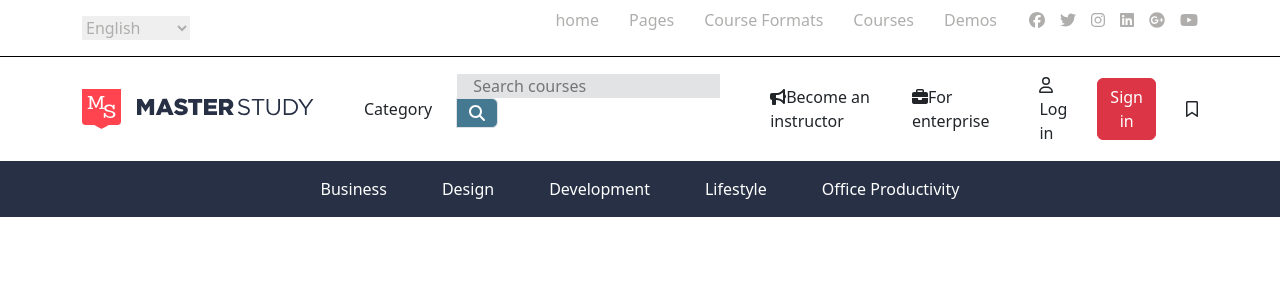
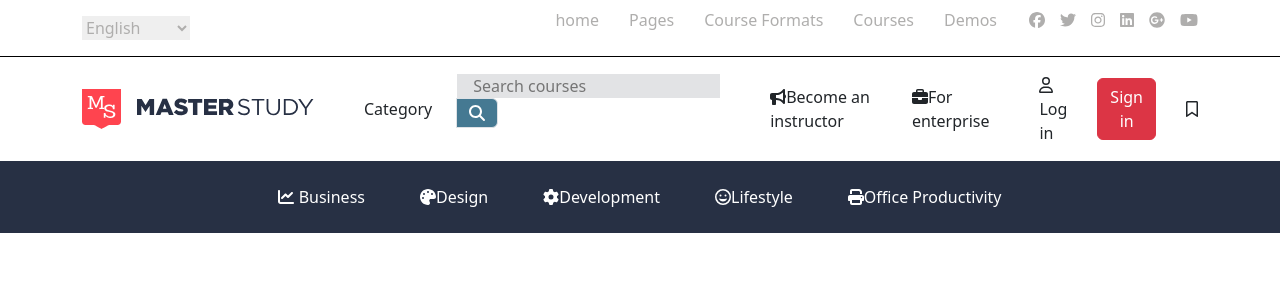
Before and after one commit to AlessandroTacconi/proj-html-vuejs, a Vue app: page / in a window 1280 px wide. Shown: the top 300 px of the page. Built offline with nearby package versions, Linux system fonts and the light colour scheme.

Commit message:
feat: header-more

```diff
--- a/src/components/AppHeader.vue
+++ b/src/components/AppHeader.vue
@@ -14,9 +14,11 @@ export default {
 </script>
 
 <template>
-  <HeaderTop />
-  <HeaderPrincipal />
-  <HeaderBottomVue />
+  <header>
+    <HeaderTop />
+    <HeaderPrincipal />
+    <HeaderBottomVue />
+  </header>
 </template>
 
 <style lang="scss">
--- a/src/components/HeaderBottom.vue
+++ b/src/components/HeaderBottom.vue
@@ -2,12 +2,12 @@
 
 <template>
   <div class="bottom">
-    <ul class="container py-3 d-flex justify-content-center">
-      <li>Business</li>
-      <li>Design</li>
-      <li>Development</li>
-      <li>Lifestyle</li>
-      <li>Office Productivity</li>
+    <ul class="container py-4 d-flex justify-content-center">
+      <li><font-awesome-icon icon="fa-solid fa-chart-line" /> Business</li>
+      <li><font-awesome-icon icon="fa-solid fa-palette" />Design</li>
+      <li><font-awesome-icon icon="fa-solid fa-gear" />Development</li>
+      <li><font-awesome-icon icon="fa-regular fa-face-grin" />Lifestyle</li>
+      <li><font-awesome-icon icon="fa-solid fa-print" />Office Productivity</li>
     </ul>
   </div>
 </template>
```
Also changed, not shown: src/main.js (+11 -1 lines).
